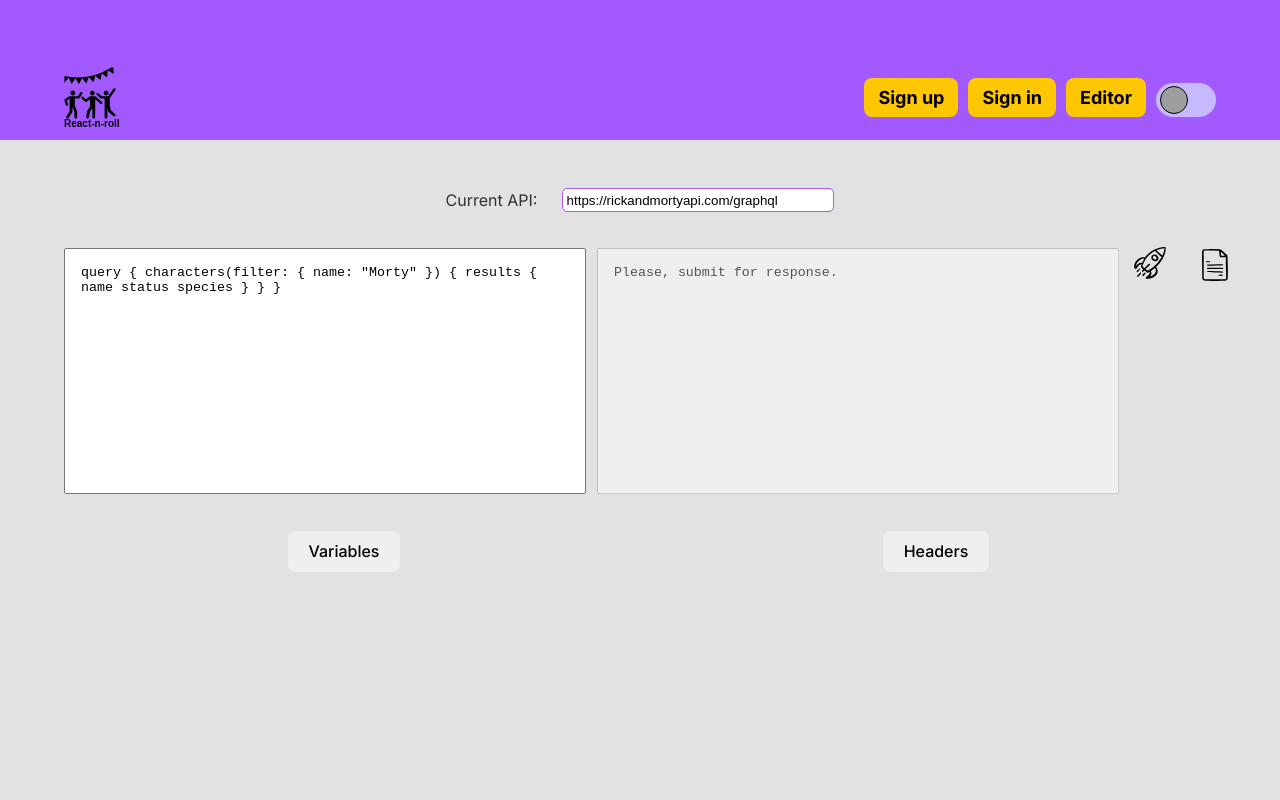
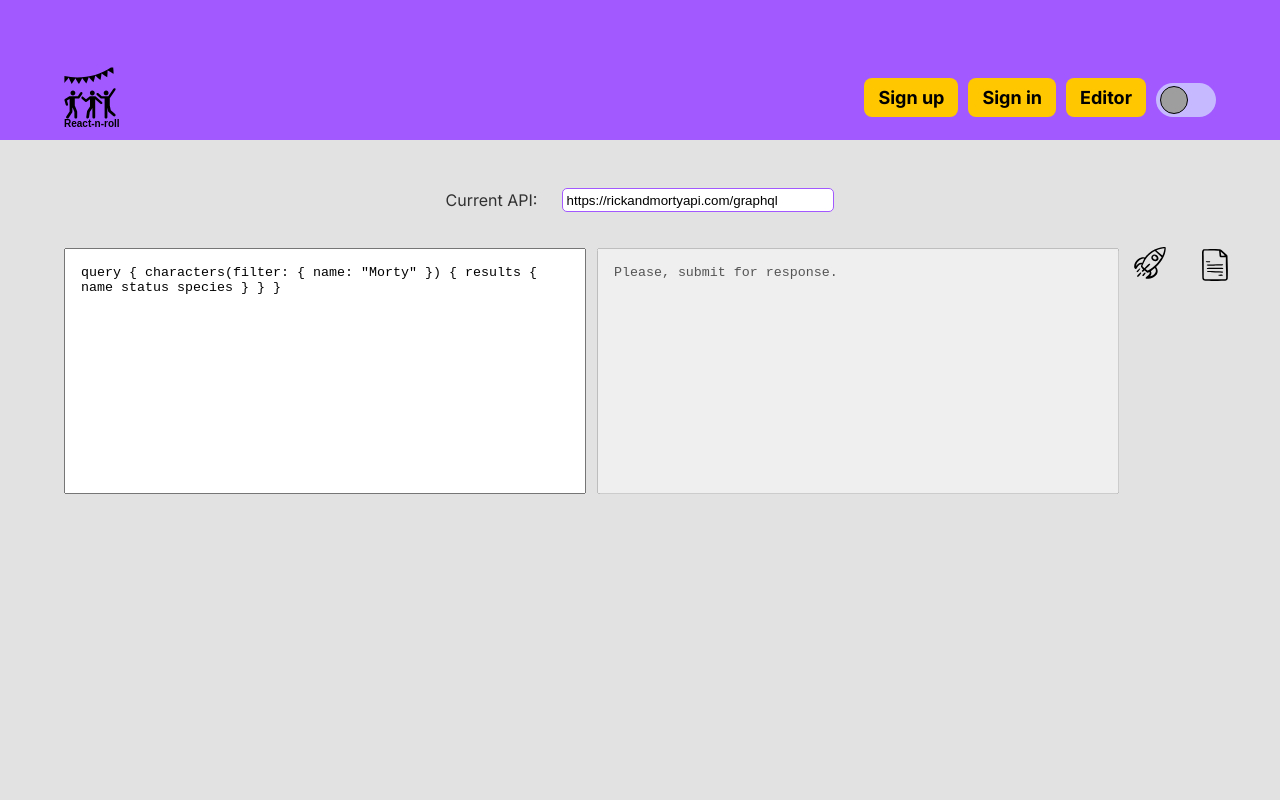
Before and after one commit to elukashova/graphiql-app, a React (Vite) app: page /editor in a window 1280 px wide. Shown: the top 800 px of the page. Built offline with nearby package versions, Linux system fonts and the light colour scheme; no server answers; grey boxes are pictures that could not be loaded.

Commit message:
refactor: cut variables and headers from graphiql component to editor

```diff
--- a/src/pages/Graphiql/Graphiql.module.css
+++ b/src/pages/Graphiql/Graphiql.module.css
@@ -1,7 +1,7 @@
 .container {
   width: 100%;
-  display: flex;
-  flex-direction: column;
+  display: grid;
+  grid-template-rows: auto;
   gap: 1%;
   align-items: center;
 }
@@ -13,10 +13,3 @@
   padding: 0 3rem;
   box-sizing: border-box;
 }
-
-.aside-section {
-  width: 100%;
-  display: flex;
-  padding: 0 3rem;
-  box-sizing: border-box;
-}
--- a/src/pages/Graphiql/Graphiql.tsx
+++ b/src/pages/Graphiql/Graphiql.tsx
@@ -3,8 +3,7 @@ import styles from './Graphiql.module.css';
 import Editor from './Editor/Editor';
 import ApiInput from './ApiInput/ApiInput';
 import Docs from './Docs/Docs';
-import Variables from './Variables/Variables';
-import Headers from './Headers/Headers';
+
 import { useAppSelector } from '../../store/hooks';
 import { selectDocs } from '../../store/slices/docs';
 import Schema from './Docs/components/Schema/Schema';
@@ -19,10 +18,6 @@ const GraphiqlPage = (): JSX.Element => {
         <Docs />
         {isDocs && <Schema />}
       </div>
-      <aside className={`${styles['aside-section']}`}>
-        <Variables />
-        <Headers />
-      </aside>
     </div>
   );
 };
```
